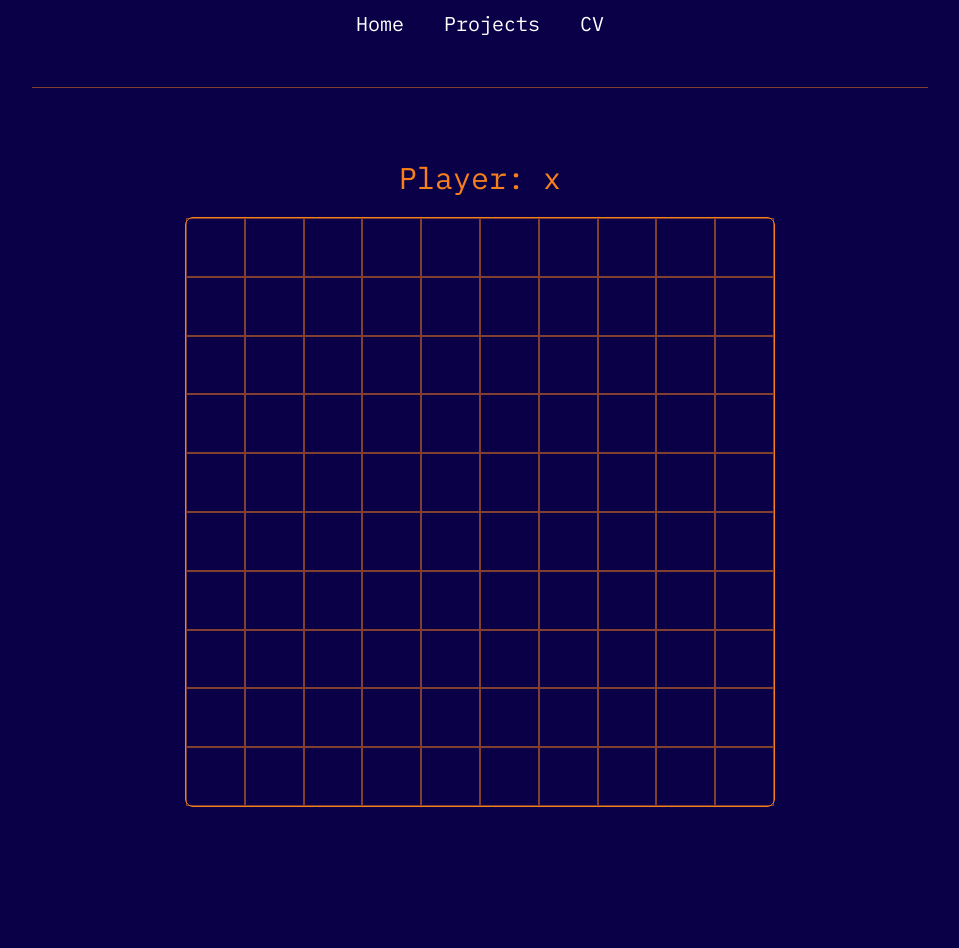
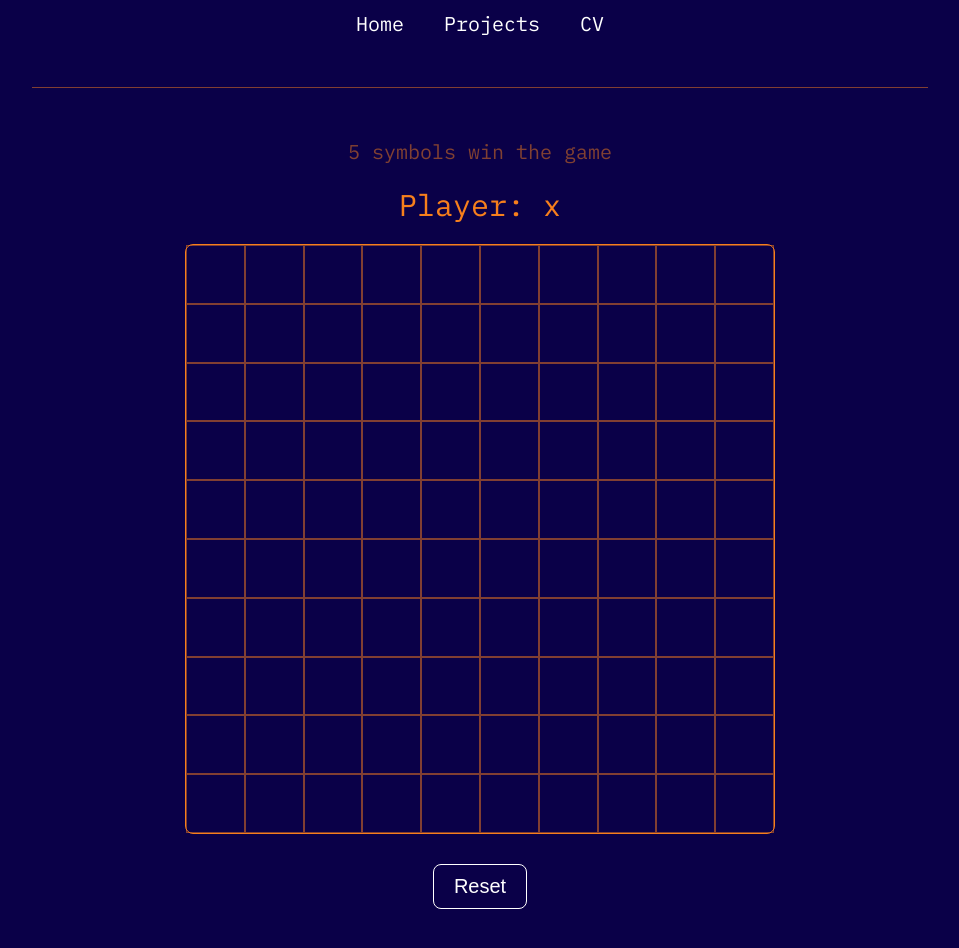
Before and after one commit to Katarca/ITA-2022, a React (Create React App) app: page /tic-tac-toe in a window 1280 px wide. Shown: the part 40-988 px from the top of the page, without its empty margins (160-1119 px from the left). Before the commit the page ends 897 px from the top, so only its background shows below. Built offline with nearby package versions, Linux system fonts and the light colour scheme; what ts-debounce would draw is missing.

Commit message:
ttt reset button added

```diff
--- a/src/tic-tac-toe/TicTacToe.tsx
+++ b/src/tic-tac-toe/TicTacToe.tsx
@@ -2,6 +2,7 @@ import { Div_Container } from '../components/Container'
 import { H_Heading } from '../components/Heading'
 import { Helmet } from 'react-helmet-async'
 import { P_BodyText } from '../components/BodyText'
+import { TransparentButtonBorder } from '../components/Button'
 import { breakpoint, styles } from '../helpers/theme'
 import React, { useState } from 'react'
 import styled from 'styled-components'
@@ -102,6 +103,7 @@ export const TicTacToe = () => {
         <title>Katarína Soušková | Tic Tac Toe</title>
       </Helmet>
       <Div_Container>
+        <P_BodyTextOrange>{!winner && `${winLength} symbols win the game`}</P_BodyTextOrange>
         <H_Heading>{winner ? `Winner is ${winner}` : `Player: ${turn}`}</H_Heading>
         <Div_BoardBox>
           <Div_BoardWrapper>
@@ -122,6 +124,13 @@ export const TicTacToe = () => {
             </Div_Board>
           </Div_BoardWrapper>
         </Div_BoardBox>
+        <Div_ButtonContainer>
+          {!winner && (
+            <TransparentButtonBorder onClick={() => handleReset()}>
+              <P_BodyText>Reset</P_BodyText>
+            </TransparentButtonBorder>
+          )}
+        </Div_ButtonContainer>
       </Div_Container>
     </>
   )
@@ -175,3 +184,9 @@ const Div_ResetContainer = styled.div`
   align-items: center;
   cursor: pointer;
 `
+const P_BodyTextOrange = styled(P_BodyText)`
+  color: ${styles.colors.orangeTransparent};
+`
+const Div_ButtonContainer = styled.div`
+  padding: ${styles.spacing.sm} 0;
+`
```
